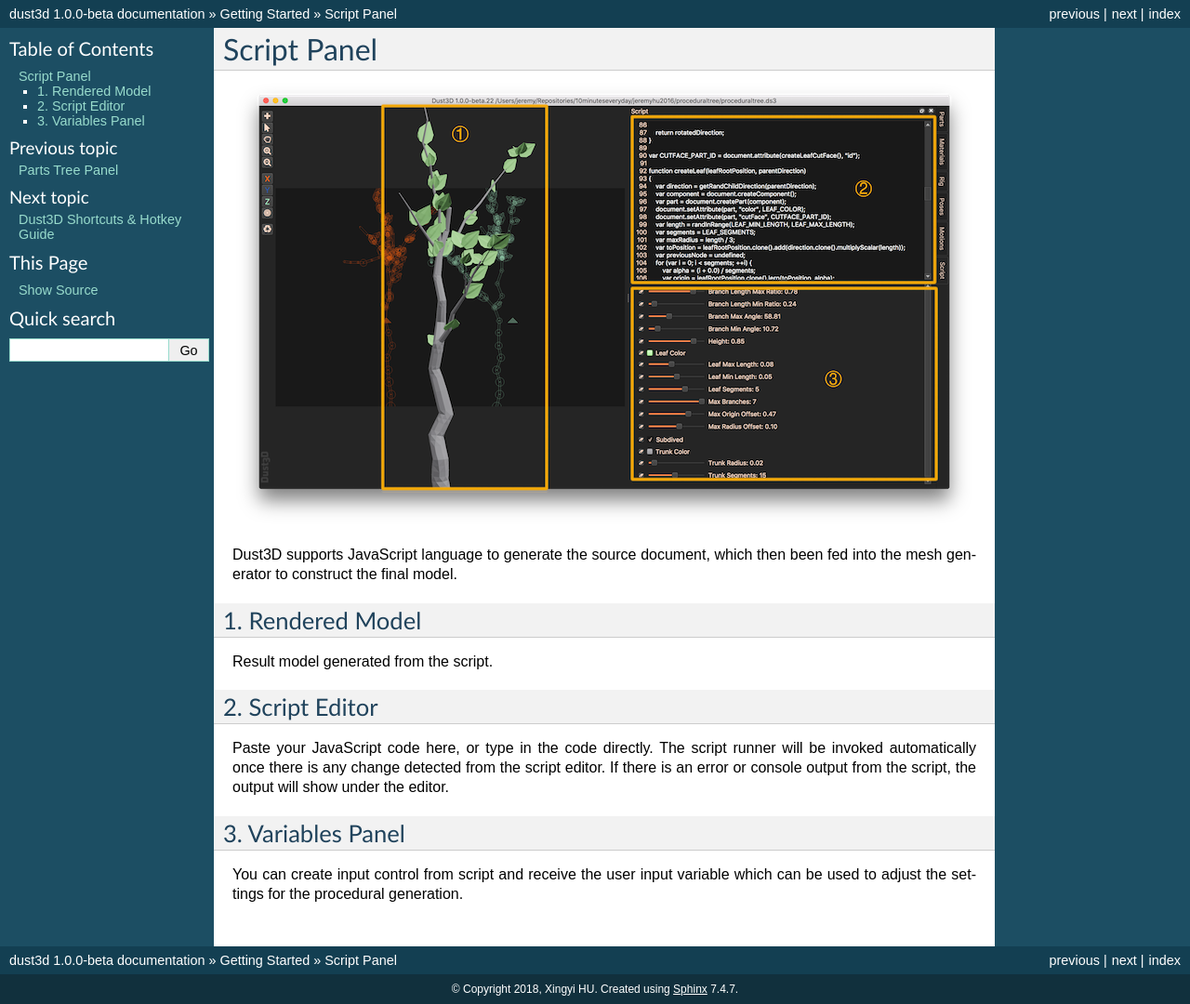
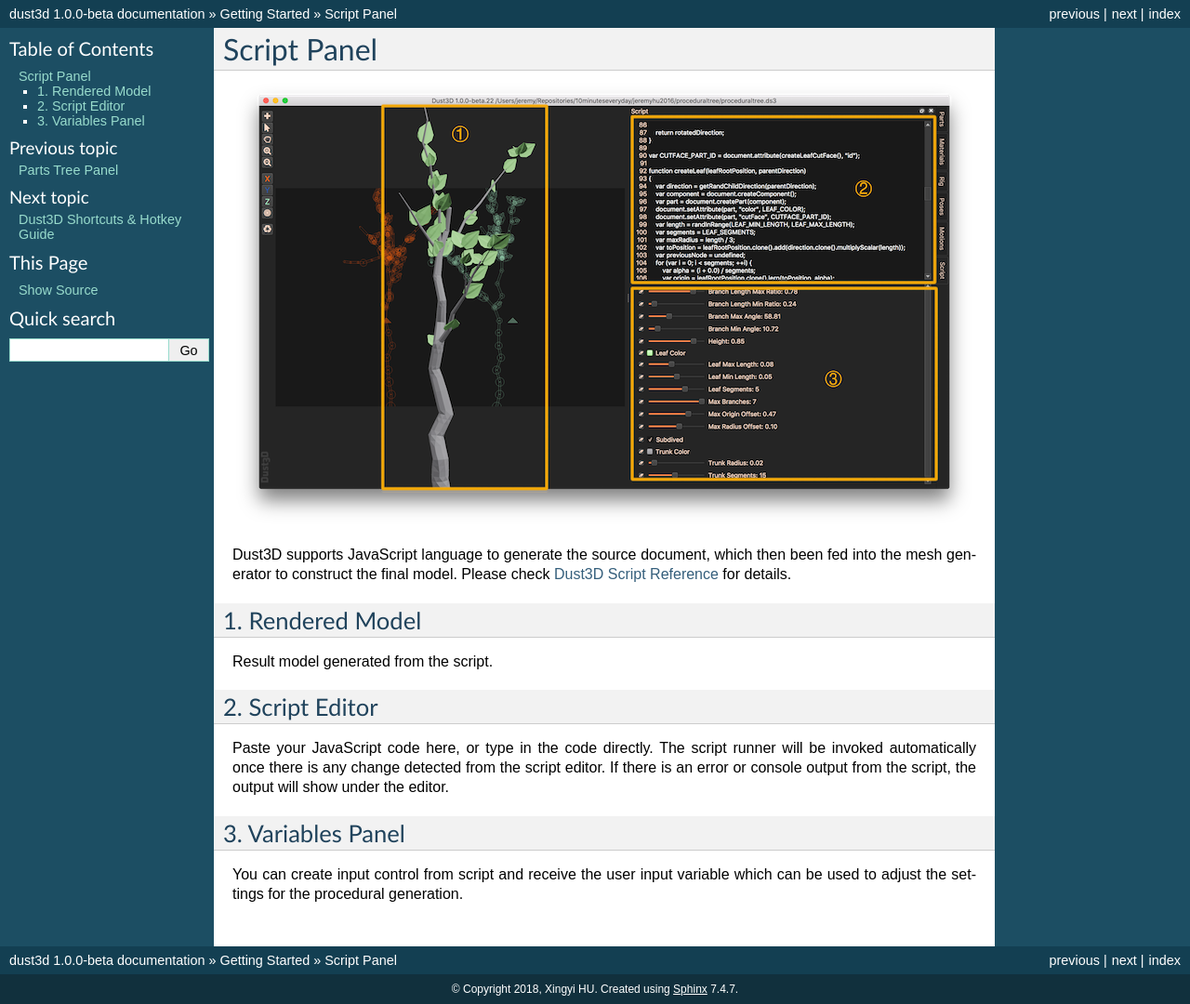
Before and after one commit to huxingyi/dust3d, a Sphinx documentation site: the page built from docs/interface/script_panel.rst, in a window 1280 px wide. Shown: the whole page at 93% size. Built offline with Sphinx 7.4.7, drawn with Linux system fonts in a browser that asks for light colours.

Commit message:
Update docs

```diff
--- a/docs/interface/script_panel.rst
+++ b/docs/interface/script_panel.rst
@@ -3,7 +3,9 @@
 
 .. image:: https://raw.githubusercontent.com/huxingyi/dust3d/master/docs/images/dust3d-ui-script.png
 
-Dust3D supports JavaScript language to generate the source document, which then been fed into the mesh generator to construct the final model.
+Dust3D supports JavaScript language to generate the source document, which then been fed into the mesh generator to construct the final model. Please check `Dust3D Script Reference`_ for details.
+
+.. _Dust3D Script Reference: http://docs.dust3d.org/en/latest/script_reference.html
 
 1. Rendered Model
 ~~~~~~~~~~~~~~~~~~~~~~~~~~~~~~~
```
Also changed, not shown: CHANGELOGS.md (+1 -1 lines).
